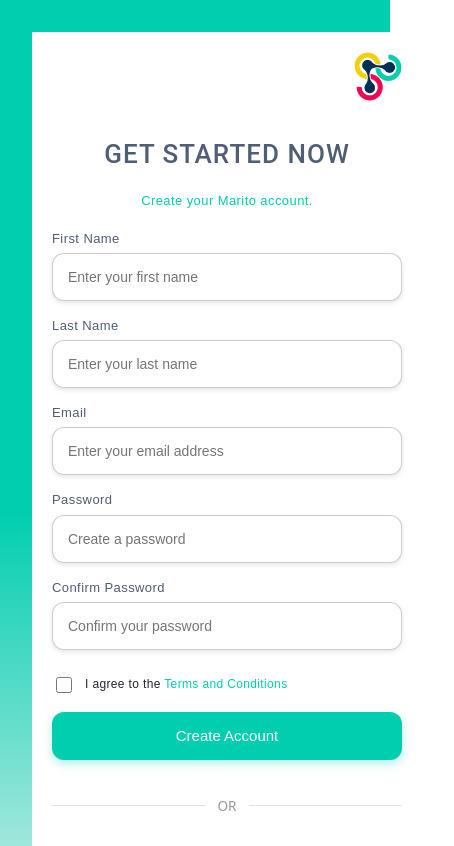
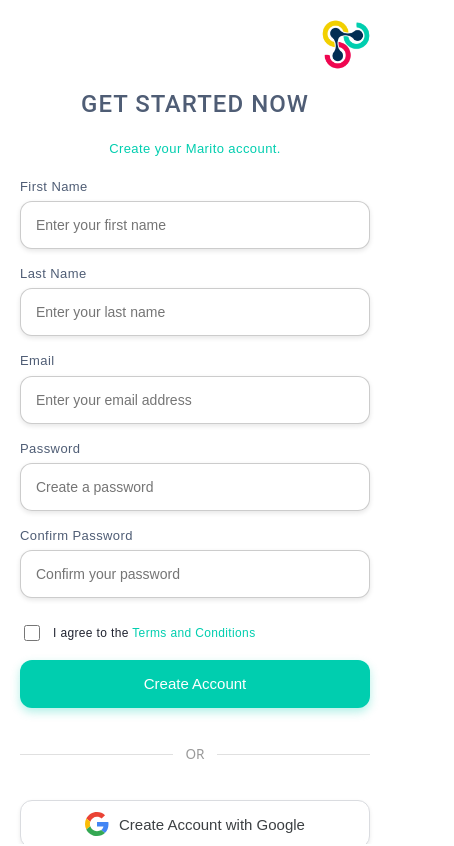
Before and after one commit to COS301-SE-2025/Mavito, a React (Vite) app in the folder frontend/: page /register in a window 390 px wide. Shown: the top 846 px of the page, 454 px wide, since content can reach past the window. Built offline with nearby package versions, Linux system fonts and the light colour scheme.

Commit message:
Hotfix: Fronend bugs for login and registration fixed

```diff
--- a/frontend/src/index.css
+++ b/frontend/src/index.css
@@ -23,12 +23,14 @@ a:hover {
   color: #535bf2;
 }
 
-body {
+html, body {
+   display: flex;
+  place-items: center;
   margin: 0;
-  display: flex;
-  place-items: center;
-  min-width: 320px;
-  min-height: 100vh;
+  padding: 0;
+  width: 100%;
+  height: 100%;
+  overflow: hidden;
 }
 
 h1 {
--- a/frontend/src/styles/LoginPage.css
+++ b/frontend/src/styles/LoginPage.css
@@ -5,7 +5,7 @@
   left: 0;
   width: 100vw;
   height: 100vh;
-  overflow: hidden; /* Prevents body scroll, individual halves manage their scroll */
+  overflow: hidden; /* Parent is fixed and hides overflow */
   box-sizing: border-box;
 }
 
@@ -17,7 +17,7 @@
   align-items: center;
   overflow: hidden;
   box-sizing: border-box;
-  background-color: #00A79D; /* Fallback or theme color for left side */
+  background-color: #00A79D;
 }
 
 .login-hero-image {
@@ -28,14 +28,14 @@
 
 .login-right-half {
   flex: 1;
-  display: flex;
+  display: flex; /* Use flex to center .login-form-content */
   flex-direction: column;
   align-items: center;
-  padding: 40px;
-  padding-top: 150px; /* Generous top padding for desktop logo */
+  justify-content: center; /* Center content vertically if it's short */
+  padding: 20px; /* Reduced base padding, more specific padding on form-content */
   background-color: #ffffff;
   position: relative;
-  overflow-y: auto; /* Allows this half to scroll if content overflows */
+  overflow-y: auto; /* This half scrolls if its content is too tall */
   box-sizing: border-box;
 }
 
@@ -59,7 +59,8 @@
   flex-direction: column;
   align-items: center;
   box-sizing: border-box;
-  padding-bottom: 40px; /* Add padding at the bottom for links */
+  padding-top: 100px; /* Space for logo + header */
+  padding-bottom: 40px; /* Space at the bottom */
 }
 
 .login-header {
@@ -265,37 +266,33 @@
 
 @media (max-width: 900px) {
   .login-page-full-container {
-    flex-direction: column;
-    position: static;
-    height: auto;
-    min-height: 100vh;
-    overflow-y: auto;
+    /* Desktop styles for fixed full-screen remain */
   }
 
   .login-left-half {
-    display: none;
+    display: none; /* Hide the left image part on mobile */
   }
 
   .login-right-half {
-    flex: 1 0 auto;
+    flex: 1 1 100%; /* Allow it to take full width of the fixed parent */
     width: 100%;
-    order: 0;
-    padding: 25px 20px;
-    padding-top: 90px;
-    justify-content: flex-start;
-    min-height: auto;
+    padding: 20px; /* Base padding */
+    padding-top: 80px; /* Space for mobile logo */
+    justify-content: flex-start; /* Align content to top for scrolling */
+    /* overflow-y: auto; is already set for desktop, which is fine for mobile too */
   }
 
   .dsfsi-logo-login {
     width: 15vw;
-    max-width: 70px;
-    min-width: 50px;
+    max-width: 60px;
+    min-width: 45px;
     top: 15px;
     right: 15px;
   }
 
   .login-header {
-    font-size: 26px;
+    font-size: 24px;
+    margin-top: 10px;
   }
 
   .login-subheader {
@@ -305,7 +302,11 @@
 
   .login-form-content {
     max-width: 100%;
-    padding-bottom: 20px;
+    padding-top: 0;
+    padding-bottom: 70px;
+    margin-top: 0; /* Align to top within .login-right-half */
+    margin-bottom: 0;
+    width: 100%;
   }
 
   .form-options {
--- a/frontend/src/styles/RegistrationPage.css
+++ b/frontend/src/styles/RegistrationPage.css
@@ -5,7 +5,8 @@
   left: 0;
   width: 100vw;
   height: 100vh;
-  overflow: hidden; /* Prevents body scroll, individual halves manage their scroll */
+  overflow: hidden; /* Parent is fixed and hides overflow */
+  box-sizing: border-box;
 }
 
 .registration-left-half {
@@ -16,7 +17,7 @@
   align-items: center;
   overflow: hidden;
   box-sizing: border-box;
-  background-color: #e0e0e0; /* Fallback if image doesn't load */
+  background-color: #e0e0e0; /* Fallback */
 }
 
 .registration-hero-image {
@@ -27,15 +28,14 @@
 
 .registration-right-half {
   flex: 1;
-  display: flex;
+  display: flex; /* Use flex to center .registration-form-content */
   flex-direction: column;
-  /* justify-content: center; -- We'll adjust this for scrolling */
   align-items: center;
-  padding: 40px;
-  padding-top: 140px; /* Generous top padding for desktop logo */
+  justify-content: center; /* Center content vertically if it's shorter */
+  padding: 20px; /* Reduced base padding, more specific padding on form-content */
   background-color: #ffffff;
   position: relative;
-  overflow-y: auto; /* Allows this half to scroll if content overflows */
+  overflow-y: auto; /* This half scrolls if its content is too tall */
   box-sizing: border-box;
 }
 
@@ -58,7 +58,9 @@
   display: flex;
   flex-direction: column;
   align-items: center;
-  padding-bottom: 40px; /* Add padding at the bottom to ensure space for links when scrolling */
+  padding-top: 100px; /* Space for logo + header */
+  padding-bottom: 40px; /* Space at the bottom */
+  box-sizing: border-box;
 }
 
 .registration-header {
@@ -268,11 +270,7 @@
 
 @media (max-width: 900px) {
   .registration-page-full-container {
-    flex-direction: column;
-    position: static; /* Allow natural document flow for scrolling */
-    height: auto;    /* Let content define height */
-    min-height: 100vh; /* Ensure it still tries to fill screen if content is short */
-    overflow-y: auto; /* Allow the whole container to scroll if needed on mobile */
+     /* Desktop styles for fixed full-screen remain */
   }
 
   .registration-left-half {
@@ -280,26 +278,25 @@
   }
 
   .registration-right-half {
-    flex: 1 0 auto; /* Allow it to grow and shrink, but don't shrink below content */
-    width: 100%;   /* Take full width */
-    order: 0;      /* Ensure it's the primary content */
-    padding: 25px 20px; /* Adjust padding for mobile */
-    padding-top: 90px;  /* Top padding to clear the smaller mobile logo */
-    /* overflow-y: auto; -- Let the main container scroll if needed */
-    justify-content: flex-start; /* Align content to the top */
-    min-height: auto; /* Reset min-height as main container handles it */
+    flex: 1 1 100%; /* Allow it to take full width of the fixed parent */
+    width: 100%;
+    padding: 20px; /* Base padding */
+    padding-top: 80px;  /* Top padding to clear the smaller mobile logo */
+    justify-content: flex-start; /* Align content to top for scrolling */
+    /* overflow-y: auto; is already set for desktop, which is fine for mobile too */
   }
 
   .dsfsi-logo-registration {
     width: 15vw;
-    max-width: 70px;
-    min-width: 50px;
+    max-width: 60px;
+    min-width: 45px;
     top: 15px;
     right: 15px;
   }
 
   .registration-header {
-    font-size: 26px; /* Adjust font size for mobile */
+    font-size: 24px;
+    margin-top: 10px;
   }
 
   .registration-subheader {
@@ -313,7 +310,11 @@
   }
 
   .registration-form-content {
-    max-width: 100%; /* Allow form content to use full padding */
-    padding-bottom: 20px; /* Ensure space at the very bottom for the link */
+    max-width: 100%;
+    padding-top: 0px;
+    padding-bottom: 70px;
+    margin-top: 0; /* Align to top within .registration-right-half */
+    margin-bottom: 0;
+    width: 100%;
   }
 }
```
